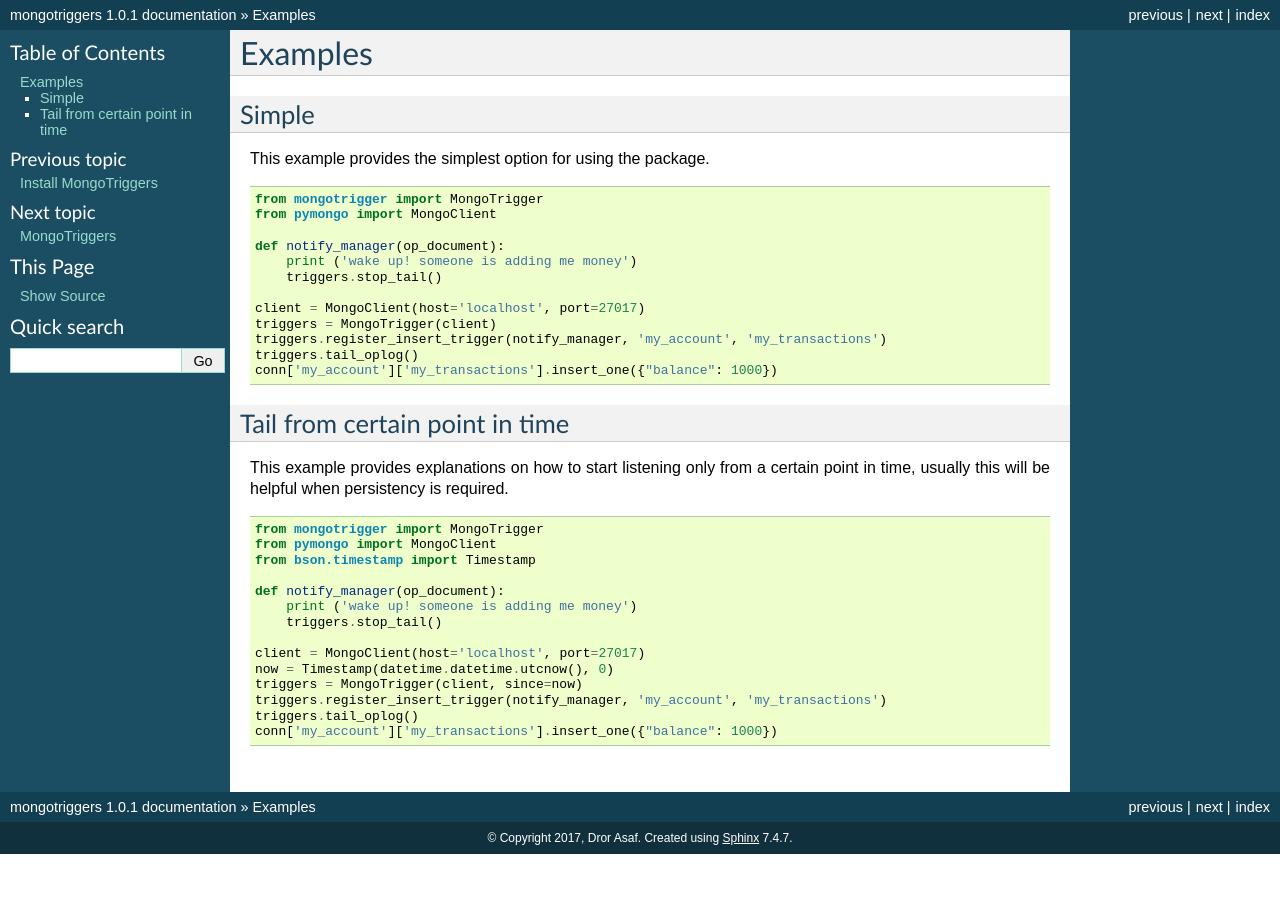
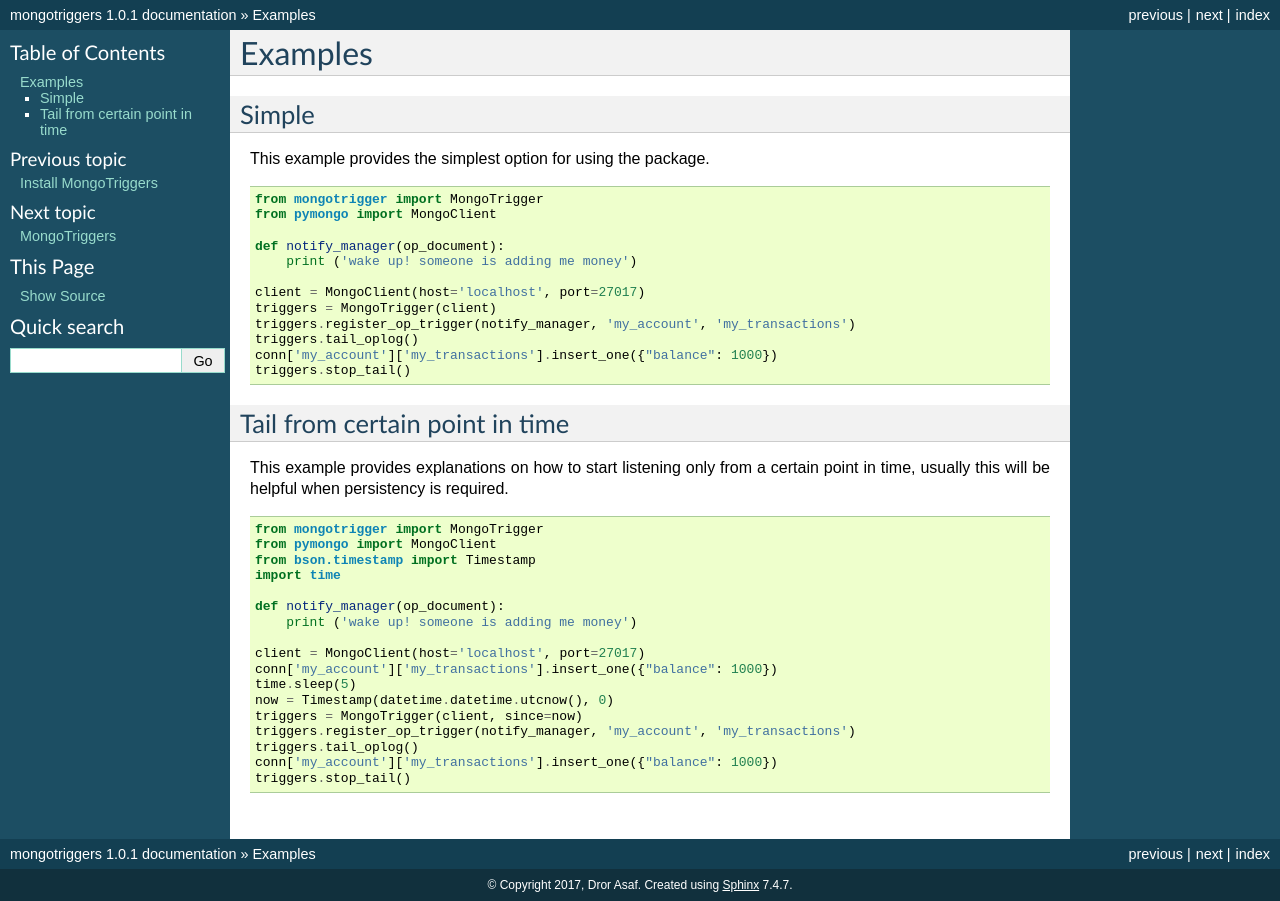
Before and after one commit to drorasaf/mongotriggers, a Sphinx documentation site: the page built from docs/source/examples.rst, in a window 1280 px wide. Built offline with Sphinx 7.4.7, drawn with Linux system fonts in a browser that asks for light colours.

```diff
--- a/docs/source/examples.rst
+++ b/docs/source/examples.rst
@@ -13,13 +13,14 @@
 
     def notify_manager(op_document):
         print ('wake up! someone is adding me money')
-        triggers.stop_tail()
 
     client = MongoClient(host='localhost', port=27017)
     triggers = MongoTrigger(client)
-    triggers.register_insert_trigger(notify_manager, 'my_account', 'my_transactions')
+    triggers.register_op_trigger(notify_manager, 'my_account', 'my_transactions')
     triggers.tail_oplog()
     conn['my_account']['my_transactions'].insert_one({"balance": 1000})
+    triggers.stop_tail()
+
 
 
 Tail from certain point in time
@@ -33,14 +34,17 @@
     from mongotrigger import MongoTrigger
     from pymongo import MongoClient
     from bson.timestamp import Timestamp
+    import time
 
     def notify_manager(op_document):
         print ('wake up! someone is adding me money')
-        triggers.stop_tail()
 
     client = MongoClient(host='localhost', port=27017)
+    conn['my_account']['my_transactions'].insert_one({"balance": 1000})
+    time.sleep(5)
     now = Timestamp(datetime.datetime.utcnow(), 0)
     triggers = MongoTrigger(client, since=now)
-    triggers.register_insert_trigger(notify_manager, 'my_account', 'my_transactions')
+    triggers.register_op_trigger(notify_manager, 'my_account', 'my_transactions')
     triggers.tail_oplog()
     conn['my_account']['my_transactions'].insert_one({"balance": 1000})
+    triggers.stop_tail()
```
Also changed, not shown: 3 other files.
